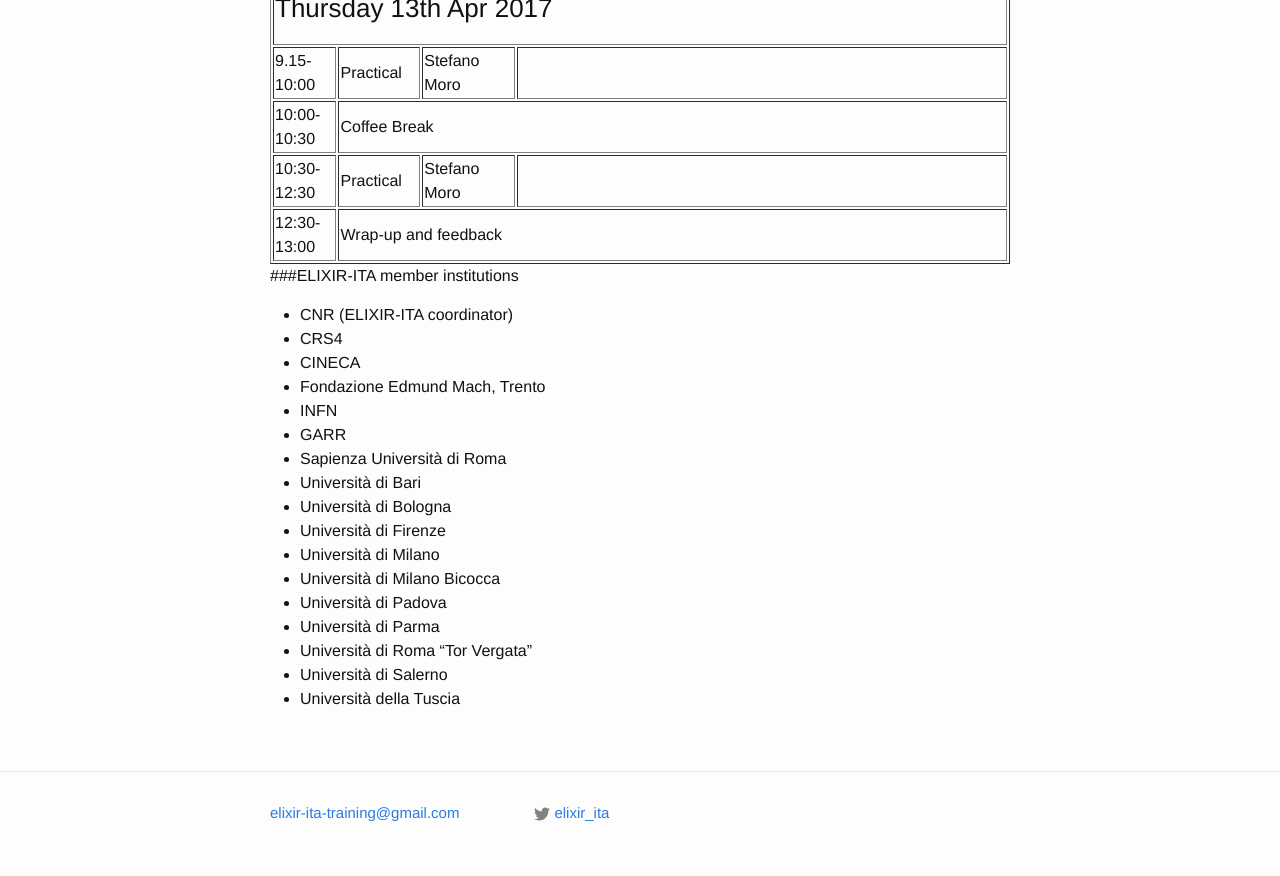
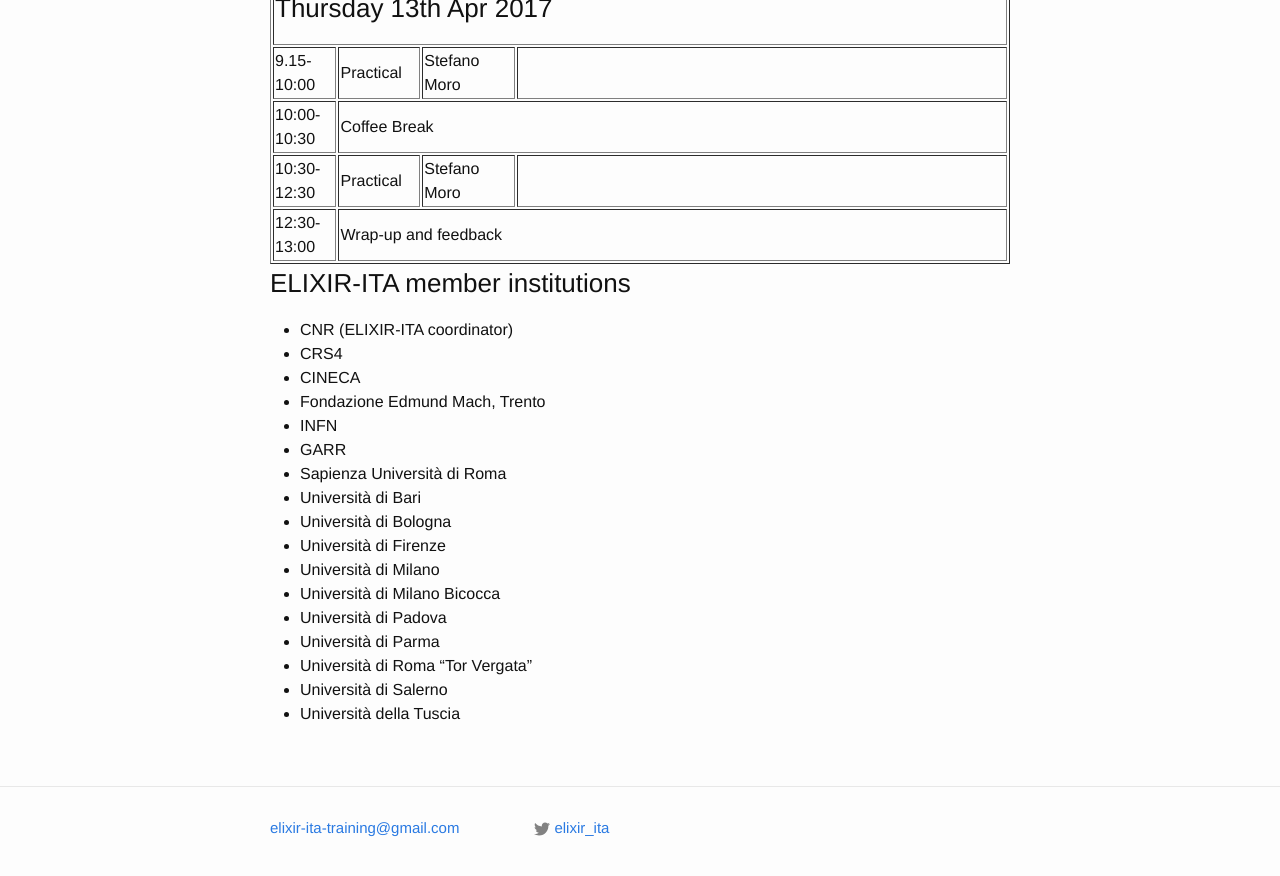
Before and after one commit to ELIXIR-IIB-training/website, a Jekyll site: the page built from _posts/2017-04-10-protein-interactions-padova.md, in a window 1280 px wide and 900 px high, scrolled down 3416 px. Shown: the top 876 px of the window. Built offline with Jekyll 4.4.1, drawn with Linux system fonts in a browser that asks for light colours.

Commit message:
third commit 01 Mar 2017

```diff
--- a/_posts/2017-04-10-protein-interactions-padova.md
+++ b/_posts/2017-04-10-protein-interactions-padova.md
@@ -211,7 +211,7 @@ They will also learn:
 </table>
 
 
-###ELIXIR-ITA member institutions
+<h3>ELIXIR-ITA member institutions</h3>
 
 - CNR (ELIXIR-ITA coordinator)
 - CRS4
```
